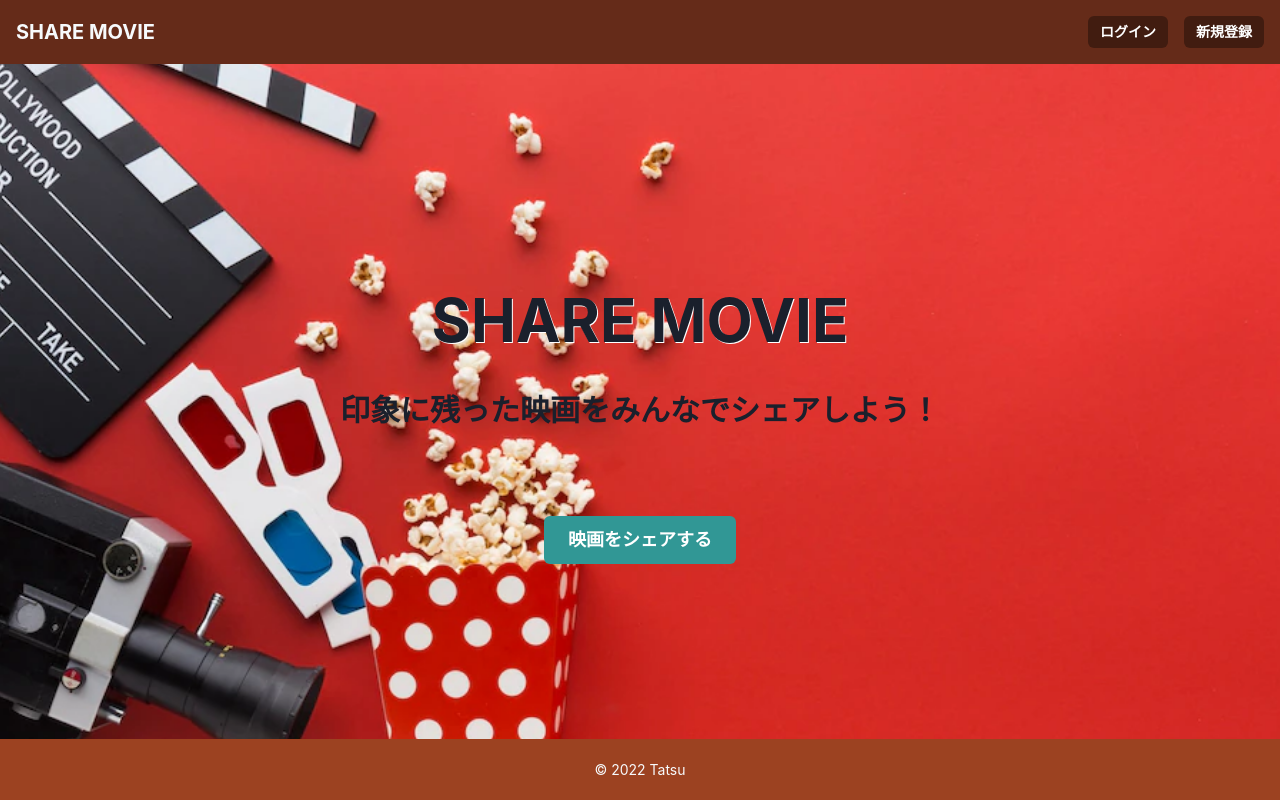
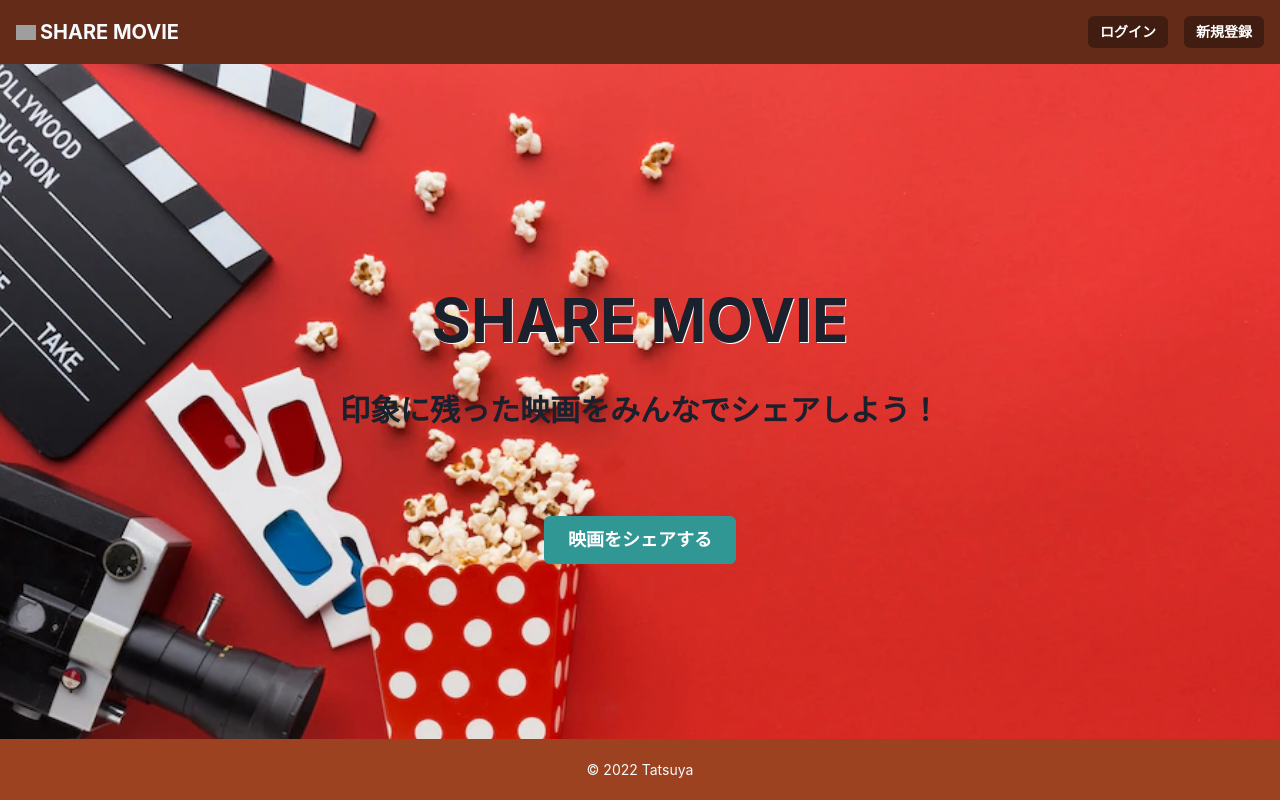
Before and after one commit to nakatatsu77/Portfolio-ShareMovie, a React (Create React App) app: page / in a window 1280 px wide. Built offline with nearby package versions, Linux system fonts and the light colour scheme; no server answers; grey boxes are pictures that could not be loaded.

Commit message:
デザインの修正

```diff
--- a/src/components/footer/Footer.jsx
+++ b/src/components/footer/Footer.jsx
@@ -12,7 +12,7 @@ export const Footer = () => {
       padding={{ base: 4, md: 5 }}
     >
       <Text textAlign="center" fontSize="sm">
-        © 2022 Tatsu
+        © 2022 Tatsuya
       </Text>
     </Box>
   );
--- a/src/components/header/Header.jsx
+++ b/src/components/header/Header.jsx
@@ -1,9 +1,11 @@
 import { useCallback } from "react";
+import logo from "../../assets/img/logo.png";
 import {
   Box,
   Button,
   Flex,
   Heading,
+  Img,
   Link,
   useDisclosure,
 } from "@chakra-ui/react";
@@ -11,7 +13,7 @@ import { useNavigate } from "react-router-dom";
 import { MenuIconButton } from "./MenuIconButton";
 import { MenuDrawer } from "./MenuDrawer";
 import { useAuthState } from "react-firebase-hooks/auth";
-import  {auth}  from "../../Firebase";
+import { auth } from "../../Firebase";
 import { signOut } from "firebase/auth";
 
 export const Header = () => {
@@ -47,6 +49,7 @@ export const Header = () => {
           _hover={{ cursor: "pointer" }}
           onClick={onClickHome}
         >
+          <Img src={logo} w="20px" mr={1}  />
           <Heading as="h1" fontSize={{ base: "lg", md: "xl" }}>
             SHARE MOVIE
           </Heading>
```
